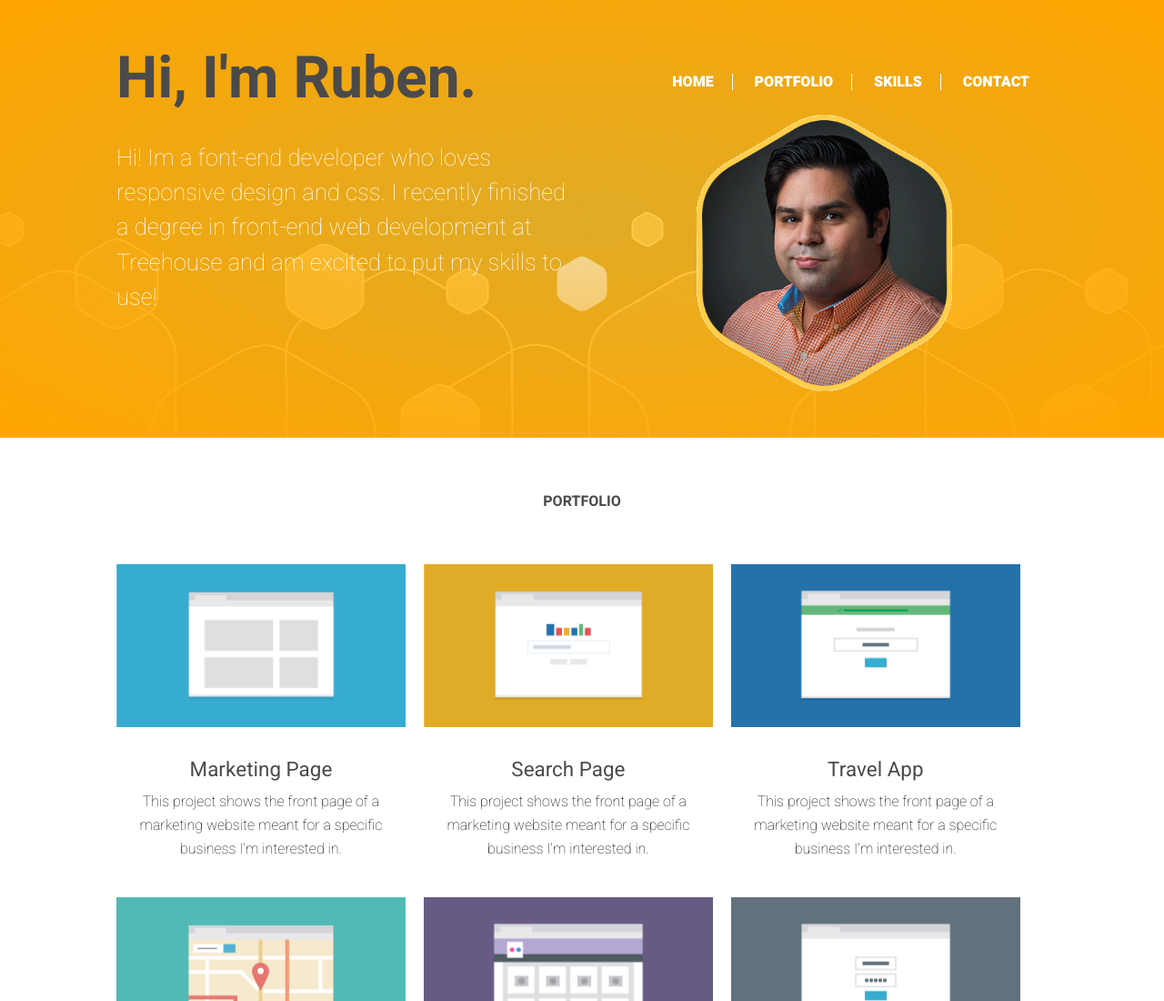
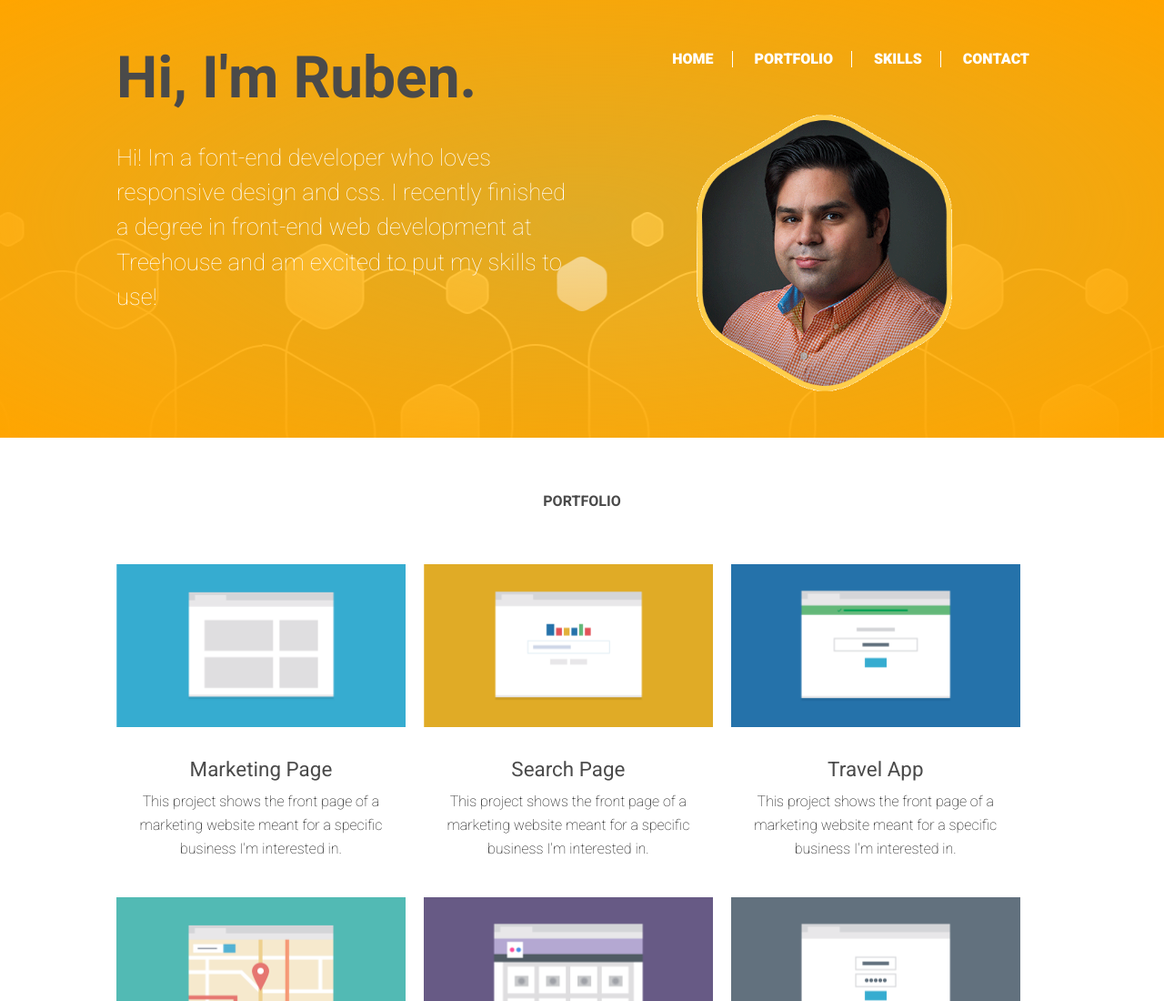
Before and after one commit to rubenluisb/Techdegree-Project-2, a plain HTML site: page index.html in a window 1280 px wide. Shown: the top 1100 px of the page at 91% size. Drawn offline with Linux system fonts and the light colour scheme.

Commit message:
wrapped primary navigation in nav tag

```diff
--- a/css/styles.css
+++ b/css/styles.css
@@ -75,22 +75,7 @@ ul {
 
 /* ---- Navigation ---- */
 
-.nav {
-  padding: 0;
-  margin-top: 20px;
-}
-
 .nav ul {
-	margin: 0;
-	list-style-type: none;
-	font-size: 1em;
-	text-transform: uppercase;
-	font-weight: 900;
-	float: right;
-	padding: 0;
-}
-
-.nav li {
   list-style-type: none;
   font-size: 1em;
   text-transform: uppercase;
@@ -101,6 +86,7 @@ ul {
 .nav li a {
   display: block;
   color: white;
+	margin-top: 30px;
 }
 
 .nav li a:hover {
@@ -222,7 +208,7 @@ font-weight: 800;
 }
 
 .psicon {
-	width: 60px;
+	width: 55px;
 }
 
 /* ---- Layout Containers ---- */
@@ -257,11 +243,14 @@ font-weight: 800;
     margin: 40px 0;
 	}
 
-
+	.nav li {
+		display: inline-block;
+		background-color: inherit;
+		padding: 0 20px;
+	}
 
 	.nav li a {
-  	padding: 0;
-		color: white;
+		margin: 0;
 	}
 
   .thumb {
@@ -269,7 +258,6 @@ font-weight: 800;
     float: left;
     padding-right: 20px;
   }
-
 
   .top-image {
     float: right;
@@ -286,14 +274,7 @@ font-weight: 800;
 		margin-top: 50px;
   }
 
-  .nav li {
-    display: inline-block;
-    background-color: inherit;
-    padding: 0 20px;
-
-  }
-
-  .portfolioli,
+	.portfolioli,
   .homeli,
 	.skillsli {
     border-right: solid 1px white;
@@ -322,7 +303,16 @@ font-weight: 800;
 
 @media (min-width: 1024px) {
 
-  .thumb {
+	.nav {
+		margin: 0;
+		float: right;
+	}
+
+	.nav ul {
+		margin-top: 5px;
+	}
+
+	.thumb {
     width: 33%;
     float: left;
     padding-right: 20px;
@@ -332,11 +322,6 @@ font-weight: 800;
 		float: left;
 		margin: 0;
 		font-size: 4em;
-	}
-
-	.nav {
-		margin: 0;
-		float: right;
 	}
 
 	.title {
@@ -355,13 +340,6 @@ font-weight: 800;
 	}
 }
 
-
-
-
-
-
-
-
 @media (max-width: 767px) {
 
   .footer-nav {
@@ -377,12 +355,6 @@ font-weight: 800;
 }
 
 
-
-
-
-
-
-
 	/* ---- Float clearfix ---- */
 
 	.clearfix::after {
--- a/index.html
+++ b/index.html
@@ -14,12 +14,14 @@
         <div class="title clearfix">
           <h1 class="name">Ruben Barreto</h1>
           <h1 class="name-wide">Hi, I'm Ruben.</h1>
-          <ul class="nav">
-            <li class="homeli"><a href="#">Home</a></li>
-            <li class="portfolioli"><a href="#portfolio">Portfolio</a></li>
-            <li class="skillsli"><a href="#skills">Skills</a></li>
-            <li><a href="#contact">Contact</a></li>
-          </ul>
+          <nav class="nav">
+            <ul>
+              <li class="homeli"><a href="#">Home</a></li>
+              <li class="portfolioli"><a href="#portfolio">Portfolio</a></li>
+              <li class="skillsli"><a href="#skills">Skills</a></li>
+              <li><a href="#contact">Contact</a></li>
+            </ul>
+          </nav>
         </div><!--close title-->
 
         <div class="intro clearfix">
@@ -86,7 +88,7 @@
         <div class="container">
           <h3 id="skills">Skills</h3>
           <div class="skilltype">
-            <img src="img/ps_icon.svg" alt="photoshop icon" class="psicon">
+            <img src="img/ps_icon.svg" alt="photoshop icon" class="icon">
             <h2>Photoshop</h2>
             <p>My skills in photoshop range from photo editing, composition building,
               to mockup creation for signage/wayfinding.
```
